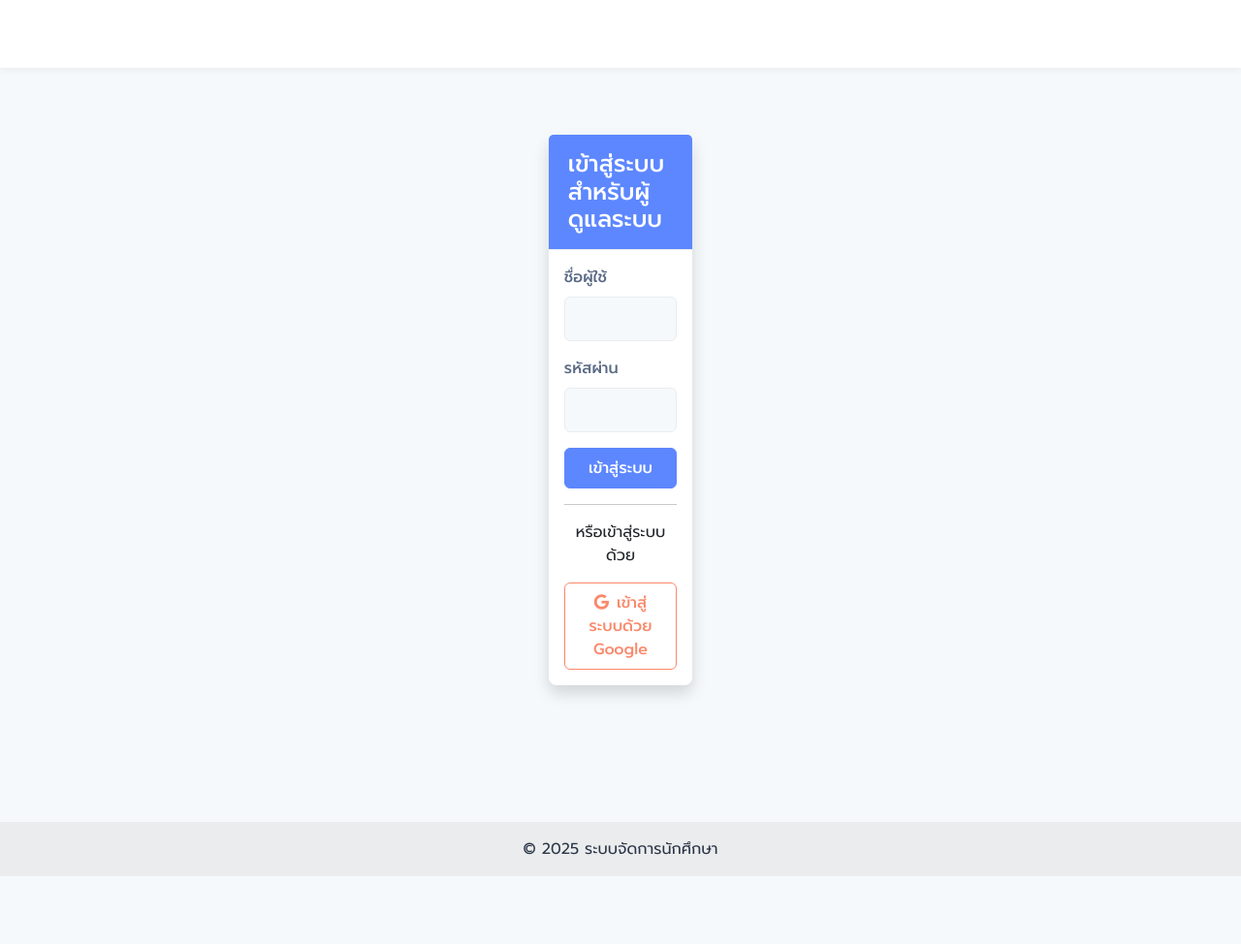
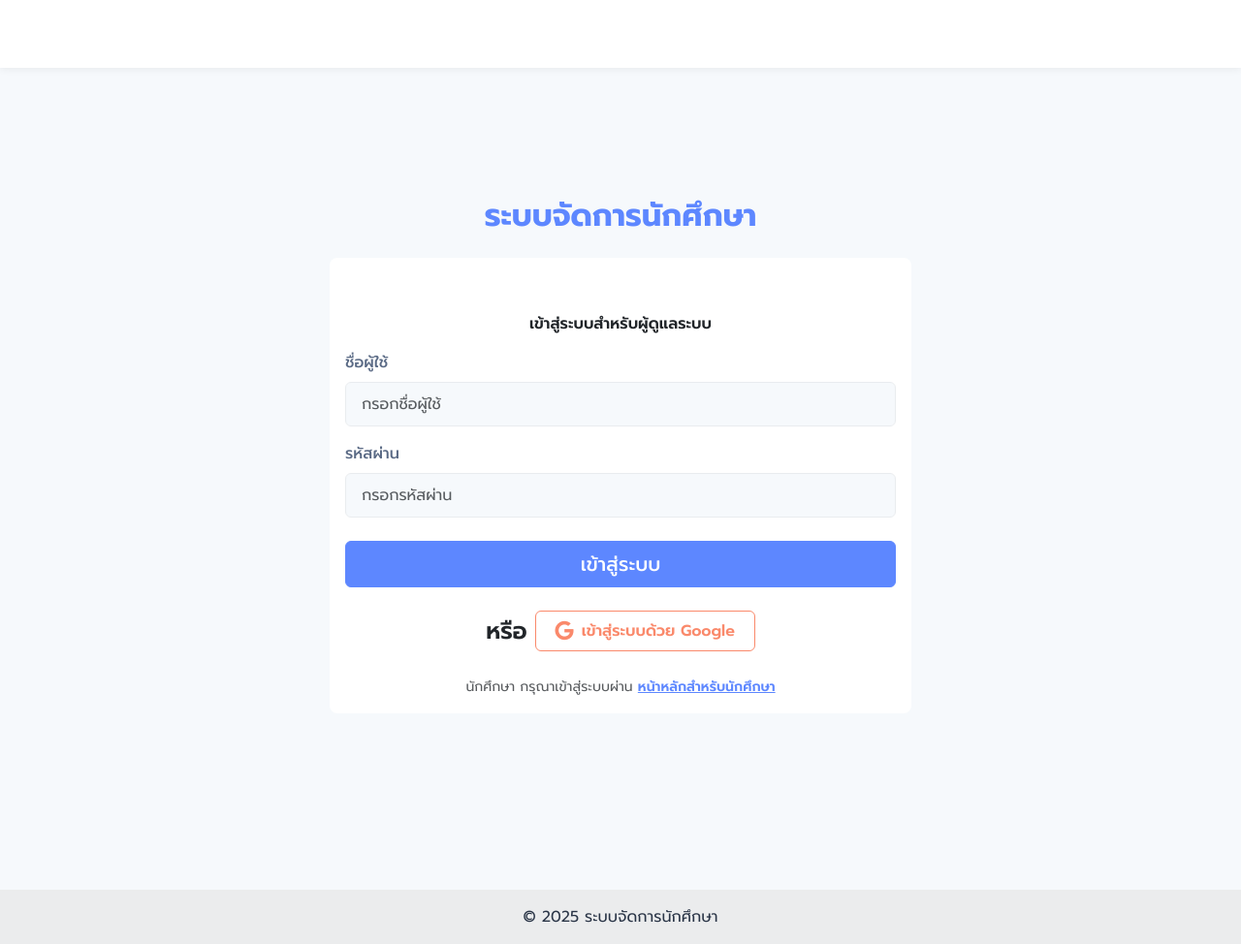
Before and after one commit to jeffy09/SSO-Student, a PHP site: page /index.php?page=admin_login in a window 1280 px wide. Shown: the whole page at 97% size. Before the commit the page ends 904 px from the top, so only its background shows below. Run offline with PHP 8.4, Linux system fonts and the light colour scheme; some libraries are stand-ins or nearby versions.

Commit message:
Update admin_login.php

```diff
--- a/auth/admin_login.php
+++ b/auth/admin_login.php
@@ -71,15 +71,20 @@ if (isset($_SESSION['auth_error'])) {
 }
 ?>
 
-<div class="row justify-content-center">
-    <div class="col-md-6">
-        <div class="card shadow">
-            <div class="card-header bg-primary text-white">
-                <h4 class="mb-0">เข้าสู่ระบบสำหรับผู้ดูแลระบบ</h4>
+<div class="position-relative overflow-hidden radial-gradient min-vh-100 d-flex align-items-center justify-content-center">
+    <div class="d-flex align-items-center justify-content-center w-100">
+        <div class="row justify-content-center w-100">
+            <div class="col-md-8 col-lg-6 col-xxl-3">
+                 <div class="login-logo-container text-center mb-4">
+                    <h2 class="text-primary fw-bold">ระบบจัดการนักศึกษา</h2>
                  </div>
+                <div class="card mb-0 login-card">
                     <div class="card-body">
+                        <a href="<?php echo $base_url; ?>?page=home" class="text-nowrap logo-img text-center d-block py-3 w-100 mb-2">
+                            </a>
+                        <p class="text-center fw-semibold">เข้าสู่ระบบสำหรับผู้ดูแลระบบ</p>
                         <?php if(isset($login_error)): ?>
-                    <div class="alert alert-danger" role="alert">
+                            <div class="alert alert-danger text-center py-2" role="alert">
                                 <?php echo $login_error; ?>
                             </div>
                         <?php endif; ?>
@@ -87,24 +92,28 @@ if (isset($_SESSION['auth_error'])) {
                         <form action="?page=admin_login" method="post">
                             <div class="mb-3">
                                 <label for="username" class="form-label">ชื่อผู้ใช้</label>
-                        <input type="text" class="form-control" id="username" name="username" required>
+                                <input type="text" class="form-control fs-6" id="username" name="username" required value="<?php echo isset($username) ? htmlspecialchars($username) : ''; ?>" placeholder="กรอกชื่อผู้ใช้">
                             </div>
-                    <div class="mb-3">
+                            <div class="mb-4">
                                 <label for="password" class="form-label">รหัสผ่าน</label>
-                        <input type="password" class="form-control" id="password" name="password" required>
+                                <input type="password" class="form-control fs-6" id="password" name="password" required placeholder="กรอกรหัสผ่าน">
                             </div>
-                    <button type="submit" class="btn btn-primary w-100">เข้าสู่ระบบ</button>
+                            <button type="submit" class="btn btn-primary w-100 py-2 fs-5 mb-4 rounded-2">เข้าสู่ระบบ</button>
                         </form>
 
-                <hr>
-
-                <div class="text-center">
-                    <p>หรือเข้าสู่ระบบด้วย</p>
-                    <a href="?page=google_login&user_type=admin" class="btn btn-outline-danger">
-                        <i class="fab fa-google me-2"></i>เข้าสู่ระบบด้วย Google
+                        <div class="d-flex align-items-center justify-content-center">
+                             <p class="fs-4 mb-0 fw-semibold me-2">หรือ</p>
+                             <a href="?page=google_login&user_type=admin" class="btn btn-outline-danger d-flex align-items-center justify-content-center">
+                                <i class="fab fa-google fs-5 me-2"></i>
+                                <span class="fw-semibold">เข้าสู่ระบบด้วย Google</span>
                             </a>
+                        </div>
+                         <div class="text-center mt-4">
+                            <small class="text-muted">นักศึกษา กรุณาเข้าสู่ระบบผ่าน <a href="<?php echo $base_url; ?>?page=home" class="text-primary fw-semibold">หน้าหลักสำหรับนักศึกษา</a></small>
                         </div>
                     </div>
                 </div>
             </div>
         </div>
+    </div>
+</div>
```
Lines whose indentation alone changed are shown as unchanged.
